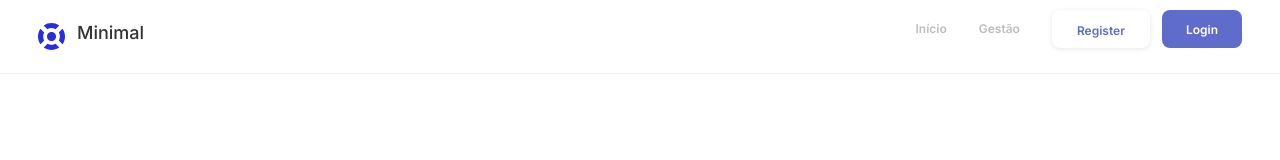
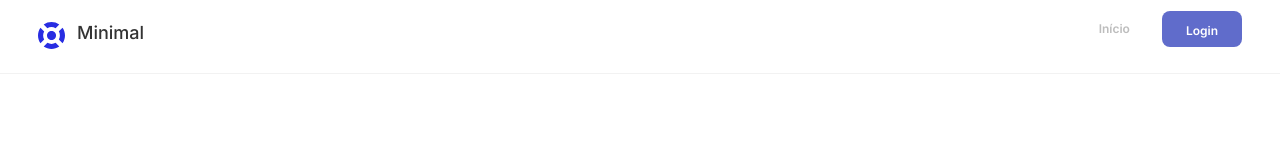
Before and after one commit to luiabdiel/Minimal, a React (Vite) app: page / in a window 1280 px wide. Shown: the top 160 px of the page. Built offline with nearby package versions, Linux system fonts and the light colour scheme.

Commit message:
refactor

```diff
--- a/src/components/MenuMobile/index.tsx
+++ b/src/components/MenuMobile/index.tsx
@@ -23,7 +23,6 @@ export const MenuMobile = ({menuIsVisible, setMenuIsVisible}:IMenuMobileProps) =
       <MenuMobileLinks>
           <Link to="/">Início</Link>
           <Link to="/transactions">Gestão</Link>
-          <Link to="/register">Register</Link>
           <Link to="/login">Login</Link>
       </MenuMobileLinks>
     </MenuMobilineContainer>
--- a/src/components/MenuMobile/styles.ts
+++ b/src/components/MenuMobile/styles.ts
@@ -25,7 +25,7 @@ export const MenuMobilineContainer = styled.div<IMenuMobilineContainerProps>`
         position: absolute;
         color: ${({ theme }) => theme["blue-500"]};
         top: 1.2rem;
-        right: 0.8rem;
+        right: 0.5rem;
         cursor: pointer;
     }
 
@@ -34,14 +34,14 @@ export const MenuMobilineContainer = styled.div<IMenuMobilineContainerProps>`
         position: absolute;
 
         top: 1.3rem;
-        left: 2.3rem;
+        left: 1rem;
         }
 
         span {
             position: absolute;
 
-            top: 1.6rem;
-            left: 4rem;
+            top: 1.5rem;
+            left: 3rem;
 
             font-size: 1.125rem;
             font-weight: 500;
--- a/src/components/Navbar/index.tsx
+++ b/src/components/Navbar/index.tsx
@@ -10,7 +10,6 @@ import {
   LogoContent,
   NavbarContainer,
   OpenMenuMobile,
-  ListRegister,
   ListButtonContainer,
 } from './styles'
 
@@ -30,13 +29,7 @@ export function Navbar({ setMenuIsVisible }:INavbarProps) {
         <ListContent>
           <Link to="/">Início</Link>
         </ListContent>
-        <ListContent>
-          <Link to="/transactions">Gestão</Link>
-        </ListContent>
         <ListButtonContainer>
-          <ListRegister>
-            <Link to="/register">Register</Link>
-          </ListRegister>
           <ListLogin>
             <Link to="/login">Login</Link>
           </ListLogin>
--- a/src/components/Navbar/styles.ts
+++ b/src/components/Navbar/styles.ts
@@ -19,7 +19,7 @@ export const NavbarContainer = styled.nav`
 
 export const LogoContent = styled.div`
   display: flex;
-  align-items: center;
+  align-items: flex-start;
   gap: 0.75rem;
 
   h1 {
@@ -64,32 +64,6 @@ export const ListButtonContainer = styled.div`
   gap: 0.75rem;
 `
 
-export const ListRegister = styled.li`
-  padding: 0.5rem 1.5rem;
-
-  outline: none;
-
-  border-radius: 8px;
-
-  border: 1px solid transparent;
-  box-shadow: 0 1px 5px rgb(0 0 0 / 0.1);
-
-  cursor: pointer;
-
-  a {
-    color: ${({ theme }) => theme['blue-500']};
-    font-size: 0.75rem;
-    font-weight: 600;
-
-    box-shadow: none;
-  }
-
-  &:hover {
-    border: 1px solid ${({ theme }) => theme['blue-700']};
-    transition: 0.2s;
-  }
-`
-
 export const ListLogin = styled.li`
   background-color: ${({ theme }) => theme['blue-500']};
 
--- a/src/pages/Register/index.tsx
+++ /dev/null
@@ -1,5 +0,0 @@
-export const Register = () => {
-    return (
-        <h1>Página de register</h1>
-    )
-}
```
Also changed, not shown: src/components/Button/index.tsx (deleted, +0 -15 lines), src/components/Button/styles.ts (deleted, +0 -24 lines), src/components/Input/index.tsx (deleted, +0 -22 lines), src/components/Input/styles.ts (deleted, +0 -20 lines).
